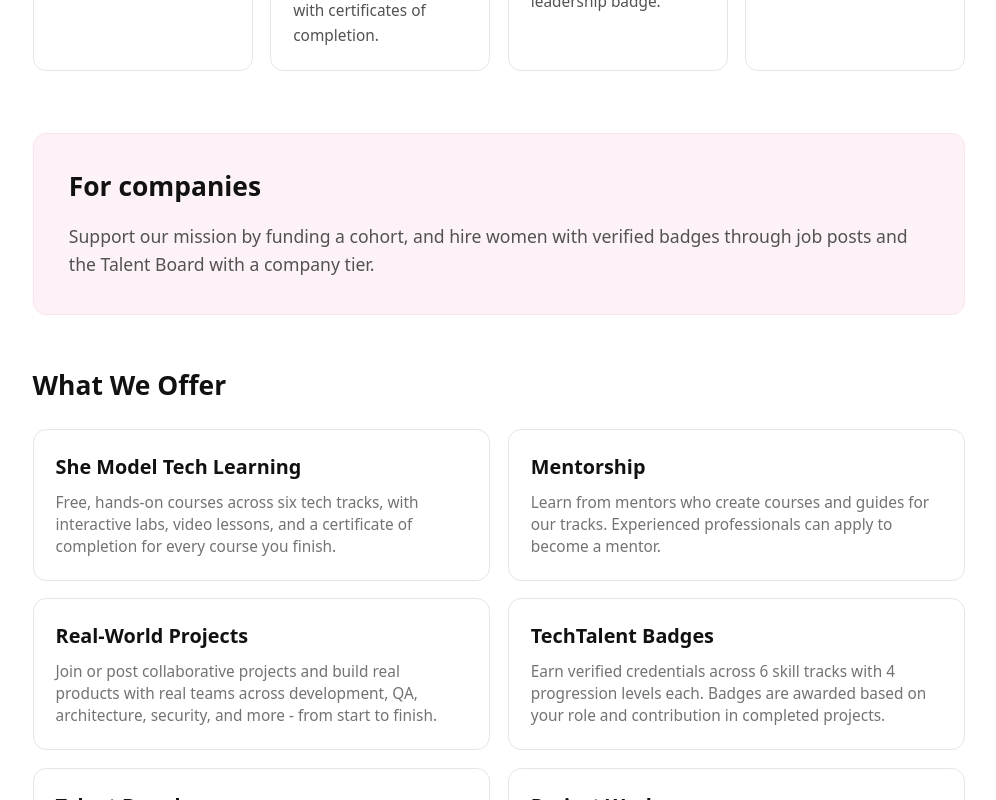
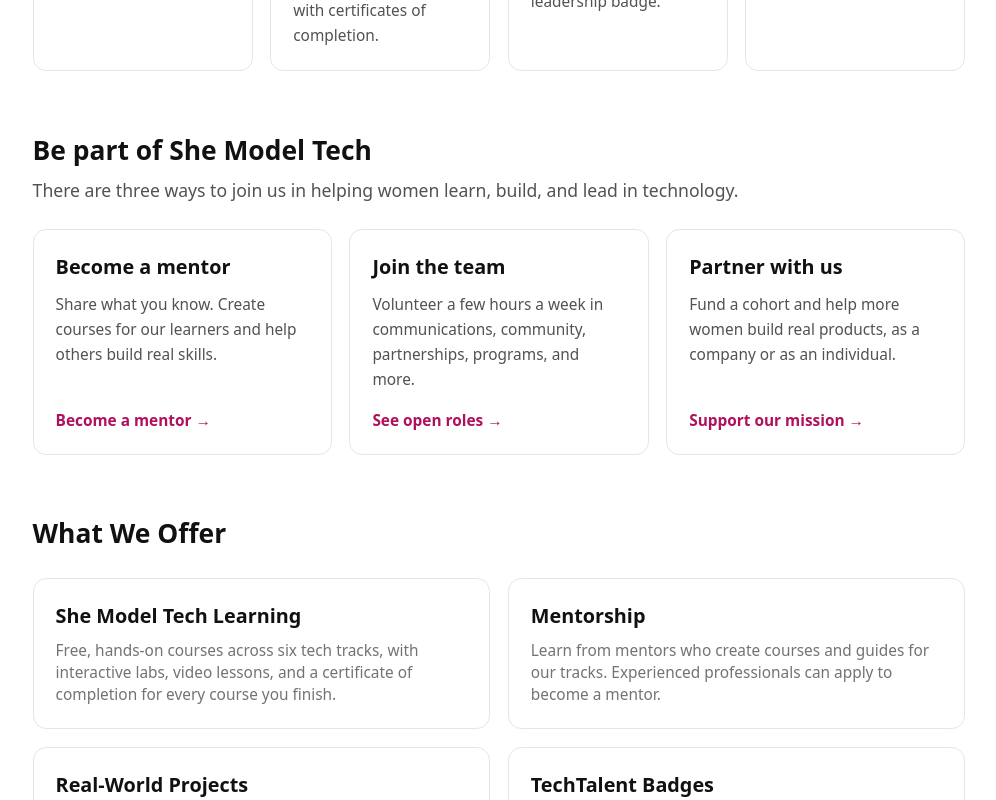
Before and after one commit to SHEMODELTECH/shemodeltech, a React (Create React App) app: page /about in a window 1280 px wide. Shown: the part 1140-1940 px from the top of the page, without its empty margins (141-1137 px from the left). Built offline with nearby package versions, Linux system fonts and the light colour scheme; no server answers.

Commit message:
Join us section, Mentors in footer, Learning menu tweaks

```diff
--- a/src/Pages/About.jsx
+++ b/src/Pages/About.jsx
@@ -92,16 +92,22 @@
           </div>
         </section>
 
-        {/* For companies */}
-        <section className="mb-12">
-          <div className="bg-pink-50 rounded-xl border border-pink-100 p-6 sm:p-8">
-            <h2 className="text-2xl font-bold text-gray-900 mb-4">
-              For companies
-            </h2>
-            <p className="text-gray-600 leading-relaxed">
-              Support our mission by funding a cohort, and hire women with verified badges through job posts and
-              the Talent Board with a company tier.
-            </p>
+        {/* Join us: three ways to be part of She Model Tech */}
+        <section className="mb-14" aria-labelledby="join-h">
+          <h2 id="join-h" className="text-2xl font-bold text-gray-900">Be part of She Model Tech</h2>
+          <p className="text-gray-600 mt-2 mb-6">There are three ways to join us in helping women learn, build, and lead in technology.</p>
+          <div className="grid grid-cols-1 sm:grid-cols-3 gap-4">
+            {[
+              ['Become a mentor', 'Share what you know. Create courses for our learners and help others build real skills.', '/teach', 'Become a mentor'],
+              ['Join the team', 'Volunteer a few hours a week in communications, community, partnerships, programs, and more.', '/team', 'See open roles'],
+              ['Partner with us', 'Fund a cohort and help more women build real products, as a company or as an individual.', '/support-our-mission', 'Support our mission'],
+            ].map(([t, d, to, cta]) => (
+              <Link key={t} to={to} className="group bg-white rounded-xl border border-gray-200 p-5 hover:border-pink-300 transition-colors flex flex-col">
+                <h3 className="font-bold text-gray-900 text-lg">{t}</h3>
+                <p className="text-gray-600 text-sm mt-2 leading-relaxed flex-1">{d}</p>
+                <span className="mt-4 text-sm font-semibold text-pink-700 group-hover:underline">{cta} →</span>
+              </Link>
+            ))}
           </div>
         </section>
 
--- a/src/Pages/learning/LearningLayout.jsx
+++ b/src/Pages/learning/LearningLayout.jsx
@@ -71,12 +71,13 @@
     { to: '/learning', label: 'Learning', active: onLearning },
     ...(currentUser ? [] : [{ to: '/projects', label: 'Projects' }]),
     ...(currentUser ? [{ to: '/learning/my', label: 'My learning' }] : []),
-    canTeach ? { to: '/teacher', label: 'Mentor Hub' } : { to: '/teach', label: 'Become a mentor' },
+    // Visitors see only Learning and Projects; signed-in members get the mentor link.
+    ...(!currentUser ? [] : [canTeach ? { to: '/teacher', label: 'Mentor Hub' } : { to: '/teach', label: 'Become a mentor' }]),
   ];
 
   const rightButton = currentUser ? (
-    <Link to="/dashboard" className="bg-pink-600 hover:bg-pink-700 text-white text-sm xl:text-base font-semibold px-4 py-2 rounded-lg whitespace-nowrap">
-      Back to She Model Tech
+    <Link to="/projects" className="bg-pink-600 hover:bg-pink-700 text-white text-sm xl:text-base font-semibold px-4 py-2 rounded-lg whitespace-nowrap">
+      Projects
     </Link>
   ) : (
     <button
--- a/src/components/Footer.jsx
+++ b/src/components/Footer.jsx
@@ -1,12 +1,13 @@
 // src/components/Footer.jsx
 // The one site footer, used on every public page so it stays consistent:
-// logo · Team · Support Us · Terms · Privacy · social links.
+// logo · Team · Mentors · Support Us · Terms · Privacy · social links.
 import React from 'react';
 import { Link } from 'react-router-dom';
 import SocialLinks from './SocialLinks';
 
 export const FOOTER_LINKS = [
   ['/team', 'Team'],
+  ['/teach', 'Mentors'],
   ['/support-our-mission', 'Support Us'],
   ['/terms', 'Terms'],
   ['/privacy', 'Privacy'],
```
